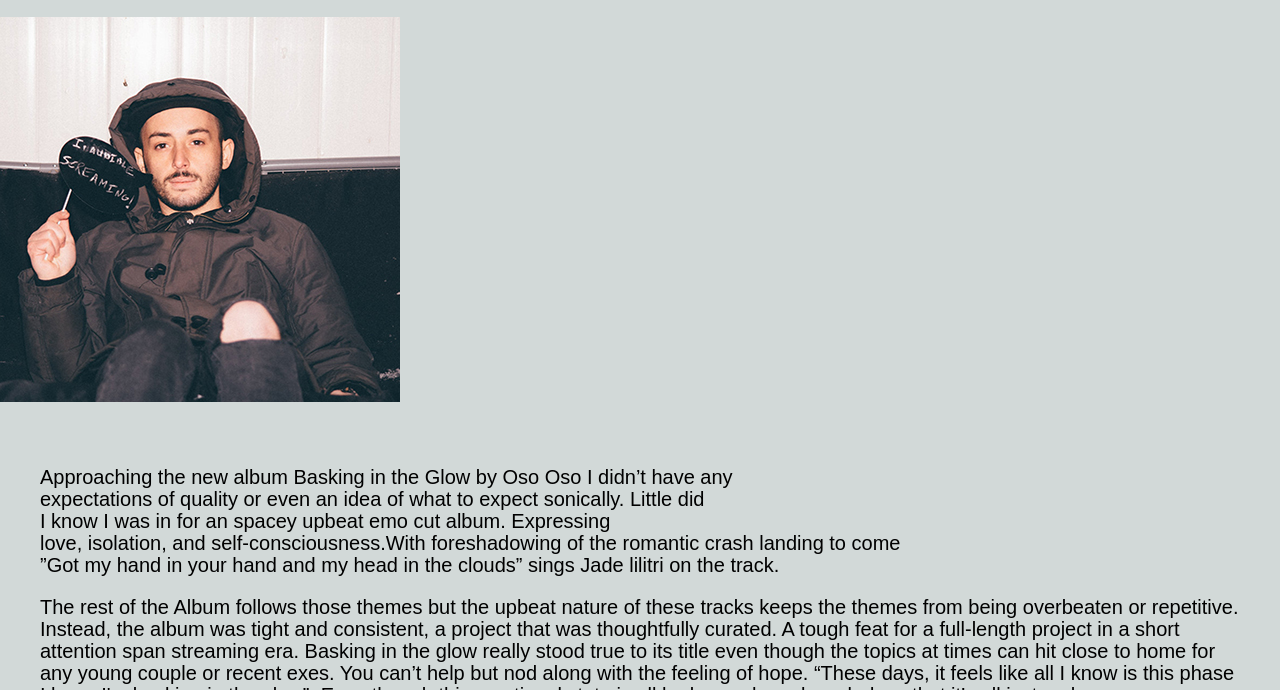
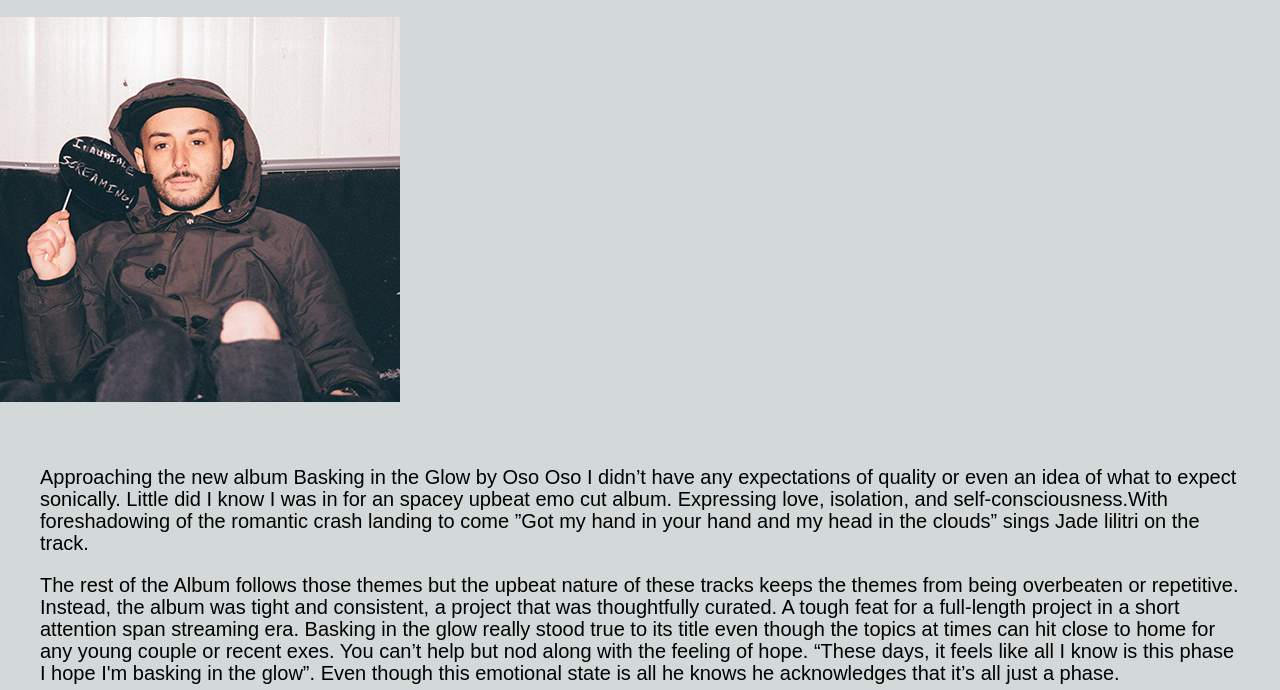
Before and after one commit to jkhurey/rubi, a plain HTML site: page music.html in a window 1280 px wide. Shown: the part 110-800 px from the top of the page. Drawn offline with Linux system fonts and the light colour scheme; a web font is replaced by a local one.

Commit message:
br remove

```diff
--- a/music.html
+++ b/music.html
@@ -34,10 +34,10 @@
     <img src="img/osoosov1.jpeg" alt="osoosov1">
     <div class="story">
 
-    <p> Approaching the new album Basking in the Glow by Oso Oso I didn’t have any <br>
-      expectations of quality or even an idea of what to expect sonically. Little did <br>
-      I know I was in for an spacey upbeat emo cut album. Expressing<br>
-       love, isolation, and self-consciousness.With foreshadowing of the romantic crash landing to come<br>
+    <p> Approaching the new album Basking in the Glow by Oso Oso I didn’t have any
+      expectations of quality or even an idea of what to expect sonically. Little did
+      I know I was in for an spacey upbeat emo cut album. Expressing
+       love, isolation, and self-consciousness.With foreshadowing of the romantic crash landing to come
        ”Got my hand in your hand and my head in the clouds” sings Jade lilitri on the track. </p>
 
        <p>The rest of the Album follows those themes but the upbeat nature of these tracks keeps the themes from being overbeaten or repetitive. Instead, the album was tight and consistent, a project that was thoughtfully curated. A tough feat for a full-length project in a short attention span streaming era. Basking in the glow really stood true to its title even though the topics at times can hit close to home for any young couple or recent exes. You can’t help but nod along with the feeling of hope. “These days, it feels like all I know is this phase I hope I'm basking in the glow”. Even though this emotional state is all he knows he acknowledges that it’s all just a phase.
```
